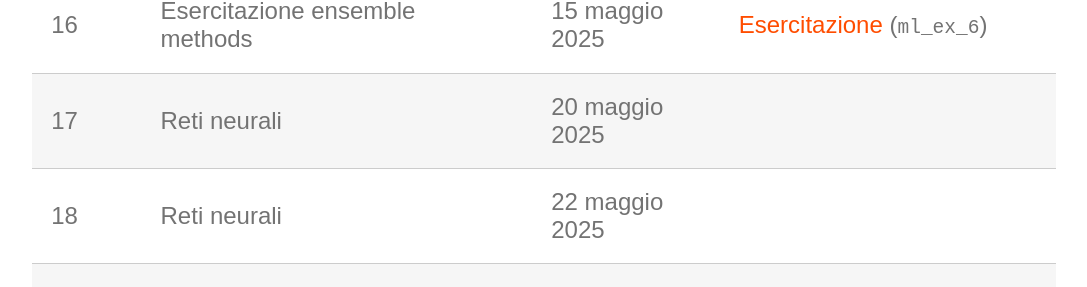
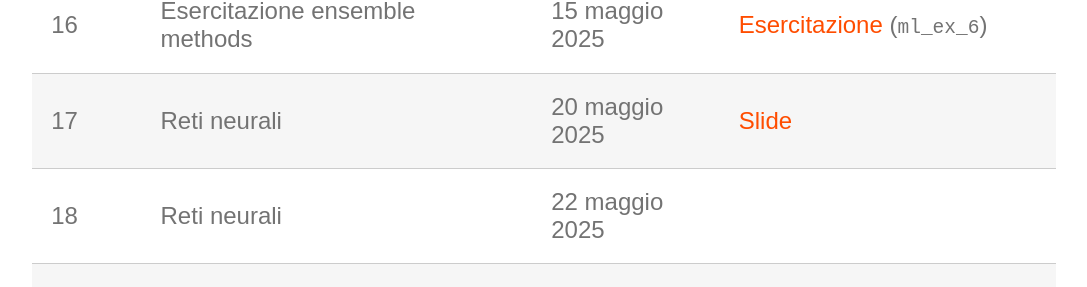
Before and after one commit to perceivelab/ml-mz-2025, a Jekyll site: the page built from lezioni.md, in a window 1280 px wide and 900 px high, scrolled down 1512 px. Shown: the part 153-440 px from the top of the window, without its empty margins (96-1183 px from the left). Built offline with Jekyll 4.4.1, drawn with Linux system fonts in a browser that asks for light colours; our own code applies the rules of GitHub Pages for plain Markdown files.

Commit message:
Aggiunta lezione NN

```diff
--- a/lezioni.md
+++ b/lezioni.md
@@ -22,7 +22,7 @@ layout: page
 | 14      | Esercitazione clustering               | 6 maggio 2025        | [Esercitazione](https://studentiunict-my.sharepoint.com/:u:/g/personal/simone_palazzo_unict_it/Ed8cih5GWw5Mt78pdd5qbcABRgeDX8MnxFJeu5j6Csdz3A?e=JH9tBh) (`ml_ex_5`)      |
 | 15      | Ensemble methods                       | 13 maggio 2025       |  [Slide](https://studentiunict-my.sharepoint.com/:b:/g/personal/concetto_spampinato_unict_it/EUdiwMUADy1MrYEL2gunMqgBmd0Z8yyrd3di8rVP7gcdGQ?e=kg7kI9), [Dispense](https://studentiunict-my.sharepoint.com/:b:/g/personal/concetto_spampinato_unict_it/EV1wsquTBaZGu9SVgH9fLiABiUwDiZJoQMP2_Zr_-HJkKw?e=v25BPp)      |
 | 16      | Esercitazione ensemble methods        | 15 maggio 2025       |   [Esercitazione](https://studentiunict-my.sharepoint.com/:u:/g/personal/concetto_spampinato_unict_it/ETn8LBLsHZBNuYy2UC-pwAQBtzgf5sAPTKB7M9kBwzW5Og?e=fMtQ3t)   (`ml_ex_6`)  |
-| 17      | Reti neurali                          | 20 maggio 2025       |        |
+| 17      | Reti neurali                          | 20 maggio 2025       | [Slide](https://studentiunict-my.sharepoint.com/:b:/g/personal/simone_palazzo_unict_it/EY7hr_54zhpBslG9gpveibEBLeEzKdbs2cq5RgnlGl2WDQ?e=XyhFBh)       |
 | 18      | Reti neurali                          | 22 maggio 2025       |        |
 | 19      | Esercitazione reti neurali            | 27 maggio 2025       |        |
 | 20      | Esercitazione complessiva             | 29 maggio 2025       |        |
```
